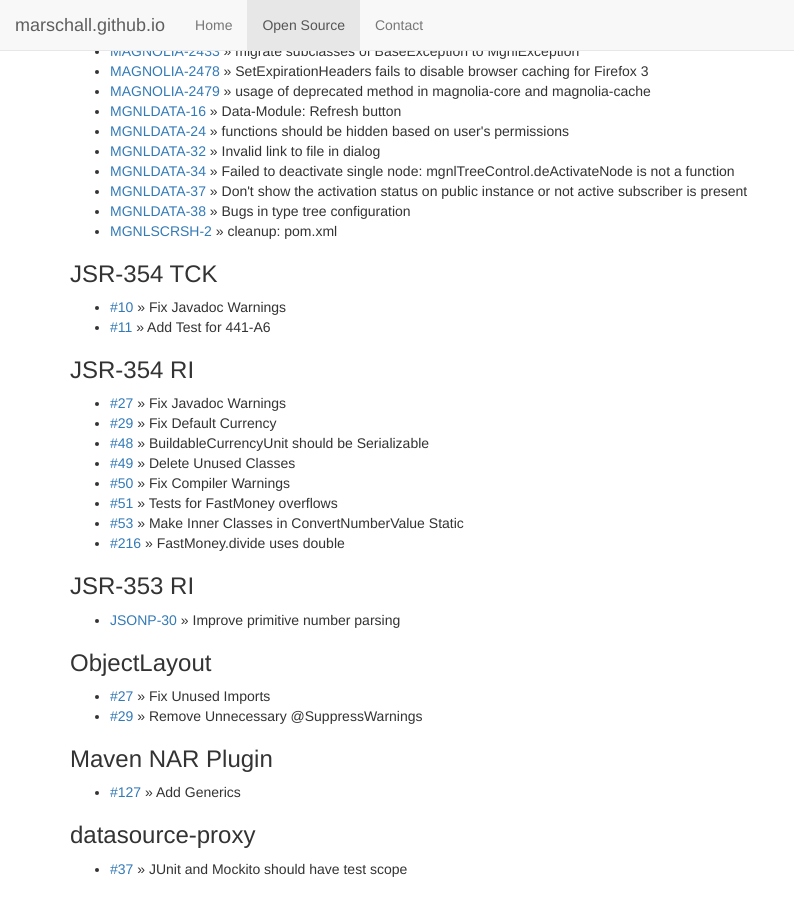
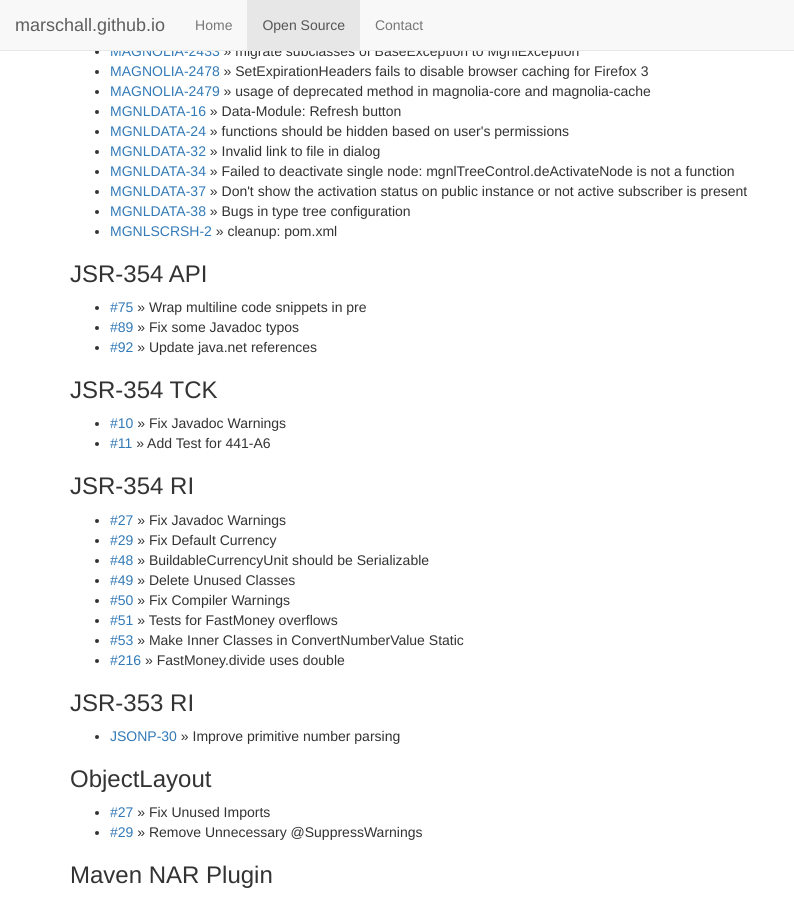
Before and after one commit to marschall/marschall.github.com, a Jekyll site: the page built from open-source.html, in a window 1280 px wide and 900 px high, scrolled down 7375 px. Shown: the whole window, without its empty margins (0-794 px from the left). Built offline with Jekyll 4.4.1, drawn with Linux system fonts in a browser that asks for light colours.

Commit message:
Added JSR-354 PRs

```diff
--- a/open-source.html
+++ b/open-source.html
@@ -439,6 +439,12 @@
   <li><a href="http://jira.magnolia-cms.com/browse/MGNLDATA-38">MGNLDATA-38</a> &raquo; Bugs in type tree configuration</li>
   <li><a href="http://jira.magnolia-cms.com/browse/MGNLSCRSH-2">MGNLSCRSH-2</a> &raquo; cleanup: pom.xml</li>
 </ul>
+<h3>JSR-354 API</h3>
+<ul>
+  <li><a href="https://github.com/JavaMoney/jsr354-api/pull/75">#75</a> &raquo; Wrap multiline code snippets in pre</li>
+  <li><a href="https://github.com/JavaMoney/jsr354-api/pull/89">#89</a> &raquo; Fix some Javadoc typos</li>
+  <li><a href="https://github.com/JavaMoney/jsr354-api/pull/92">#92</a> &raquo; Update java.net references</li>
+</ul>
 <h3>JSR-354 TCK</h3>
 <ul>
   <li><a href="https://github.com/JavaMoney/jsr354-tck/pull/10">#10</a> &raquo; Fix Javadoc Warnings</li>
```
